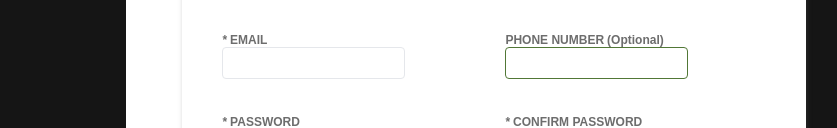
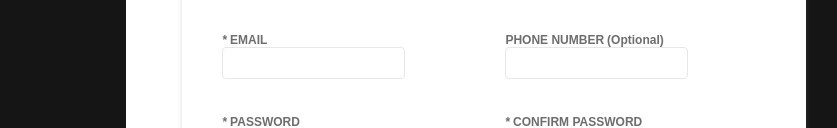
Before and after one commit to Pokie96/Sign-up-Form, a plain HTML site: page index.html in a window 1280 px wide. Shown: the part 580-708 px from the top of the page, without its empty margins (174-1011 px from the left). Drawn offline with Linux system fonts and the light colour scheme; files whose address does not match are found by name.

Commit message:
Remove valid psuedo class styling from elements

```diff
--- a/style.css
+++ b/style.css
@@ -222,9 +222,6 @@ input:required:focus:invalid{
     border-color: red;
 }
 
-input:valid{
-    border-color: #517736;
-}
 
 
 .alertMessage{
```
